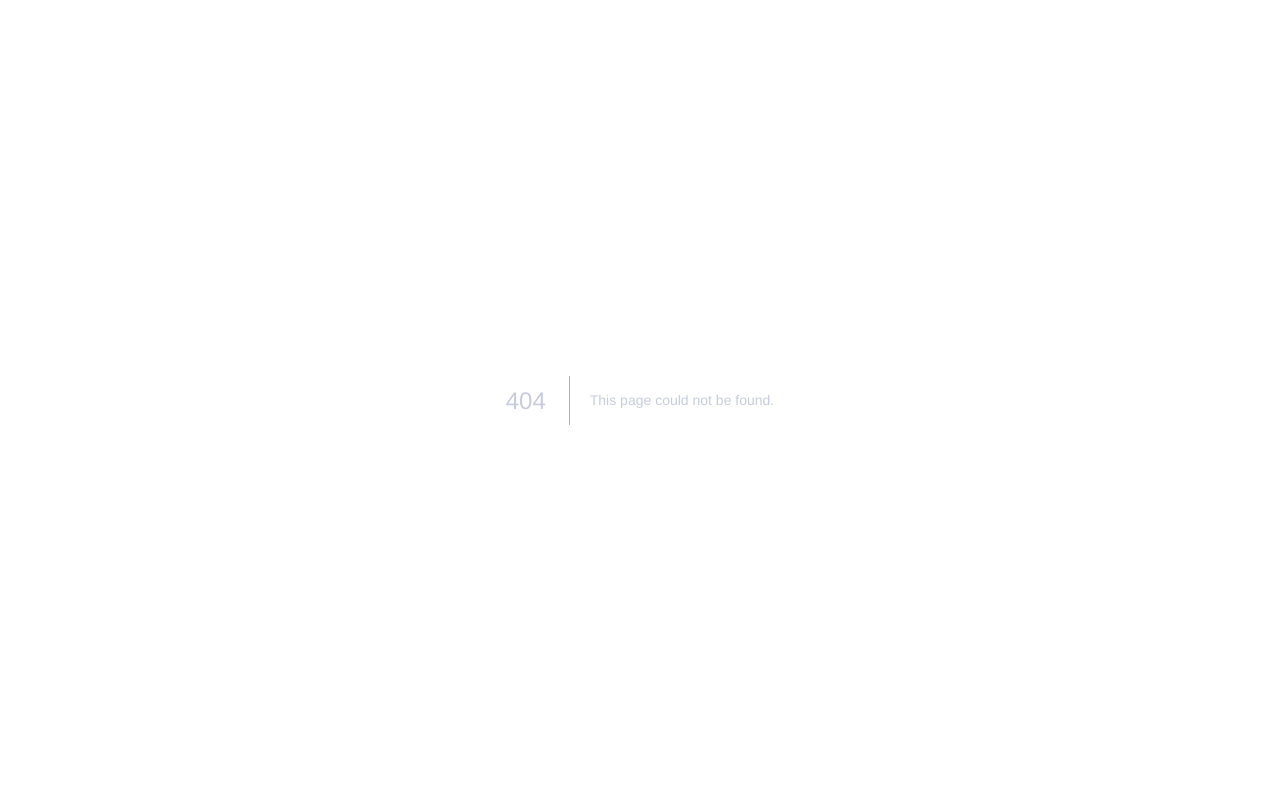
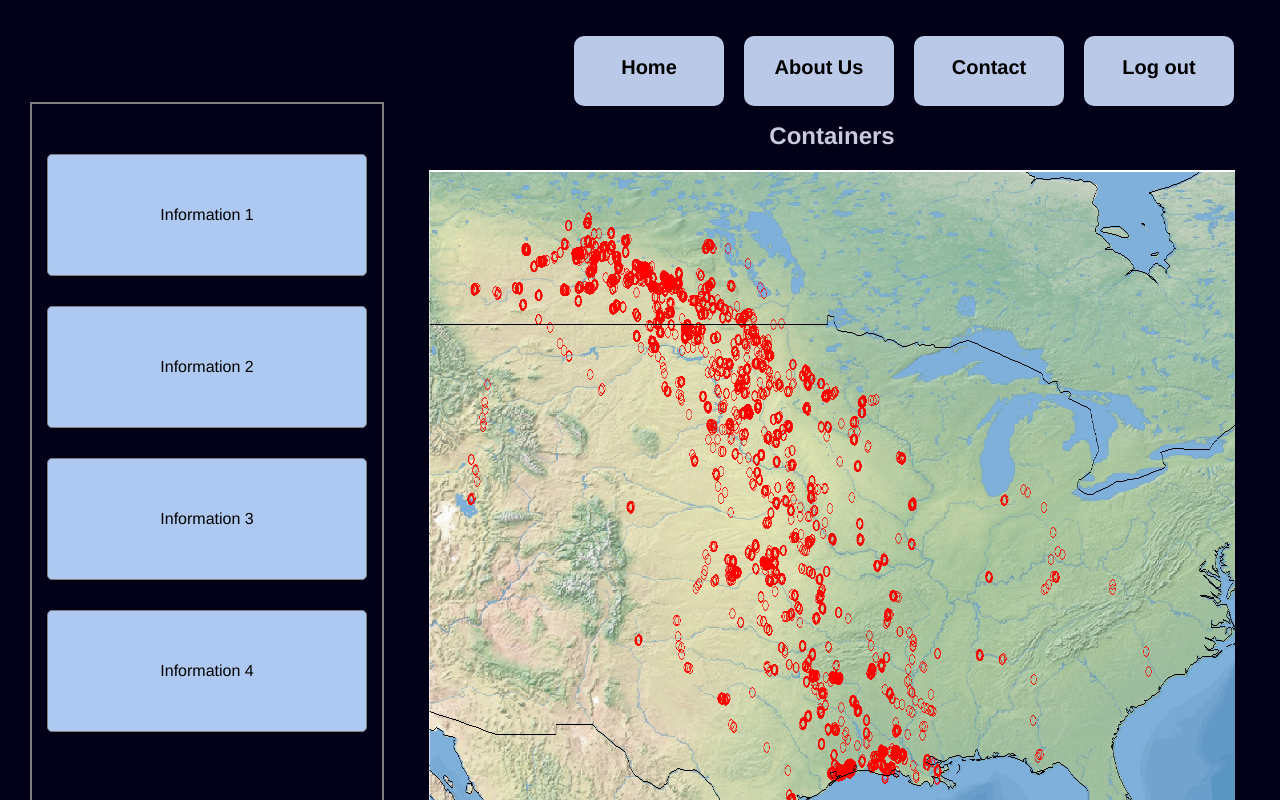
Before and after one commit to smartuni/smart-container, a Next.js app in the folder webApp/Frontend/riot_frontend/: page /map in a window 1280 px wide. Before the commit this address had no page. Shown: the top 800 px of the page. Built offline with nearby package versions, Linux system fonts and the light colour scheme.

Commit message:
mapPage-v02

```diff
--- a/webApp/Frontend/riot_frontend/package.json
+++ b/webApp/Frontend/riot_frontend/package.json
@@ -9,14 +9,17 @@
     "lint": "next lint"
   },
   "dependencies": {
+    "@react-google-maps/api": "^2.18.1",
     "@zeit/next-css": "^1.0.1",
     "autoprefixer": "10.4.14",
+    "chart.js": "^4.2.1",
     "eslint": "8.38.0",
     "eslint-config-next": "13.3.0",
     "next": "^13.3.0",
     "postcss": "8.4.22",
     "react": "18.2.0",
     "react-dom": "18.2.0",
+    "react-leaflet": "^4.2.1",
     "tailwindcss": "3.3.1"
   },
   "devDependencies": {
--- a/webApp/Frontend/riot_frontend/pages/index.js
+++ b/webApp/Frontend/riot_frontend/pages/index.js
@@ -10,9 +10,9 @@ export default function Home() {
       <nav >
         <ul>
           <li><a href="#">About Us</a></li>
-          <li><a href="#">Contact</a></li>
+          <li><a href="/map/page">Contact</a></li>
           <li><a href="/signup">Sign up</a></li>
-          <li><a href="/map/page">To Map Page</a></li>
+          <li><a href="/map">To Map Page</a></li>
         </ul>
       </nav>
       <div className="z-10 w-full max-w-5xl items-center justify-between font-mono text-sm lg:flex">
--- /dev/null
+++ b/webApp/Frontend/riot_frontend/pages/map.js
@@ -0,0 +1,49 @@
+import { useState } from 'react';
+import { useRouter } from "next/router";
+import styles from '/styles/map.module.css'
+//import { MapContainer, TileLayer, Marker, Popup } from 'react-leaflet';
+import Image from "next/image";
+import img from "/public/Map2.png";
+
+export default function MapPage() {
+    return (
+      <div >
+          <nav style={{ display: 'flex', justifyContent: 'flex-end', padding: '1rem'}}>
+              <ul>
+                  <li><a href="/">Home</a></li>
+                  <li><a href="#">About Us</a></li>
+                  <li><a href="#">Contact</a></li>
+                  <li><a href="#">Log out</a></li>
+              </ul>
+          </nav>
+          <div style={{ flex: '1', display: 'flex', flexDirection: 'row' }}>
+              <div className={styles.sideBar} >
+                  <div style={{ marginTop: '50px' }}>
+                      <span style={{ cursor: 'default' }}>Information 1</span>
+                  </div>
+                  <div >
+                      <span style={{ cursor: 'default' }}>Information 2</span>
+                  </div>
+                  <div >
+                      <span style={{ cursor: 'default' }}>Information 3</span>
+                  </div>
+                  <div >
+                      <span style={{ cursor: 'default' }}>Information 4</span>
+                  </div>
+              </div>
+              <div style={{ flex: '1', display: 'flex', flexDirection: 'column' }}>
+                  <div style={{ textAlign: 'center'}}>
+                      <h2>Containers</h2>
+                  </div>
+                  <div style={{ flex: '1', position: 'relative' }}>
+                      <Image src={img} alt="map" style={{width: '90%', flexGrow: '1' }}/>
+                  </div>
+                  <div style={{ textAlign: 'center'}}>
+                      <h2>Click on a container to see details!</h2>
+                  </div>
+              </div>
+        </div>
+
+      </div>
+    );
+  }
--- a/webApp/Frontend/riot_frontend/styles/map.module.css
+++ b/webApp/Frontend/riot_frontend/styles/map.module.css
@@ -35,3 +35,22 @@
     height: 65px;
     margin-bottom: 15px;
   }
+
+  .sideBar {
+    flex: 0 0 350px;
+    border: 2px solid gray;
+    display: flex;
+    flex-direction: column;
+    margin-left: 30px;
+  }
+
+  .sideBar div {
+    height: 120px;
+    display: flex;
+    justify-content: center;
+    align-items: center;
+    background-color: rgb(174, 201, 241);
+    border: 1px solid gray;
+    border-radius: 5px;
+    margin: 15px;
+  }
```
Also changed, not shown: webApp/Frontend/riot_frontend/pages/dashboard.js (added, +30 -0 lines), webApp/Frontend/riot_frontend/pages/map/page.js (deleted, +0 -37 lines), webApp/Frontend/riot_frontend/pages/temperature.js (added, +53 -0 lines), webApp/Frontend/riot_frontend/public/Map2.png, 1 other file (tests, documents, lock files or other folders).
